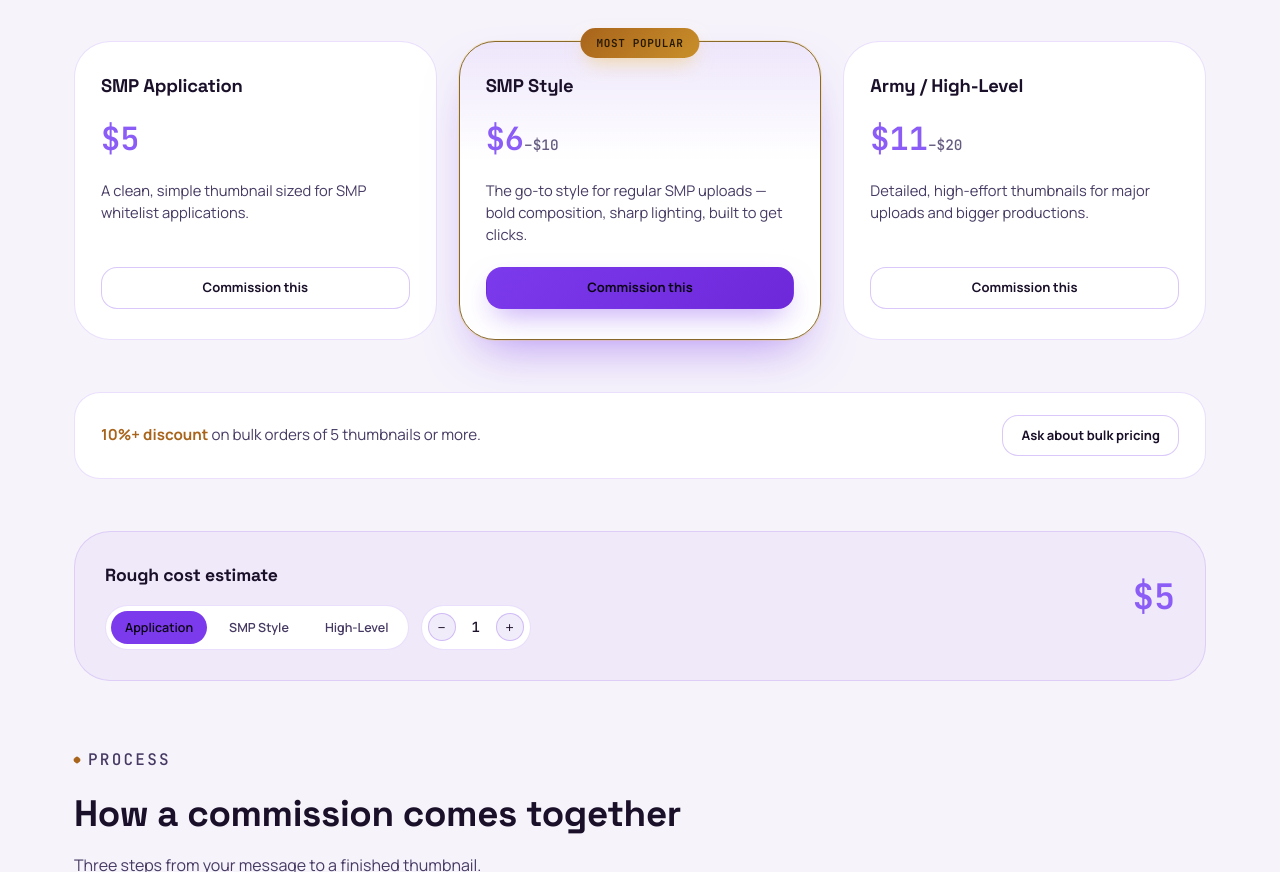
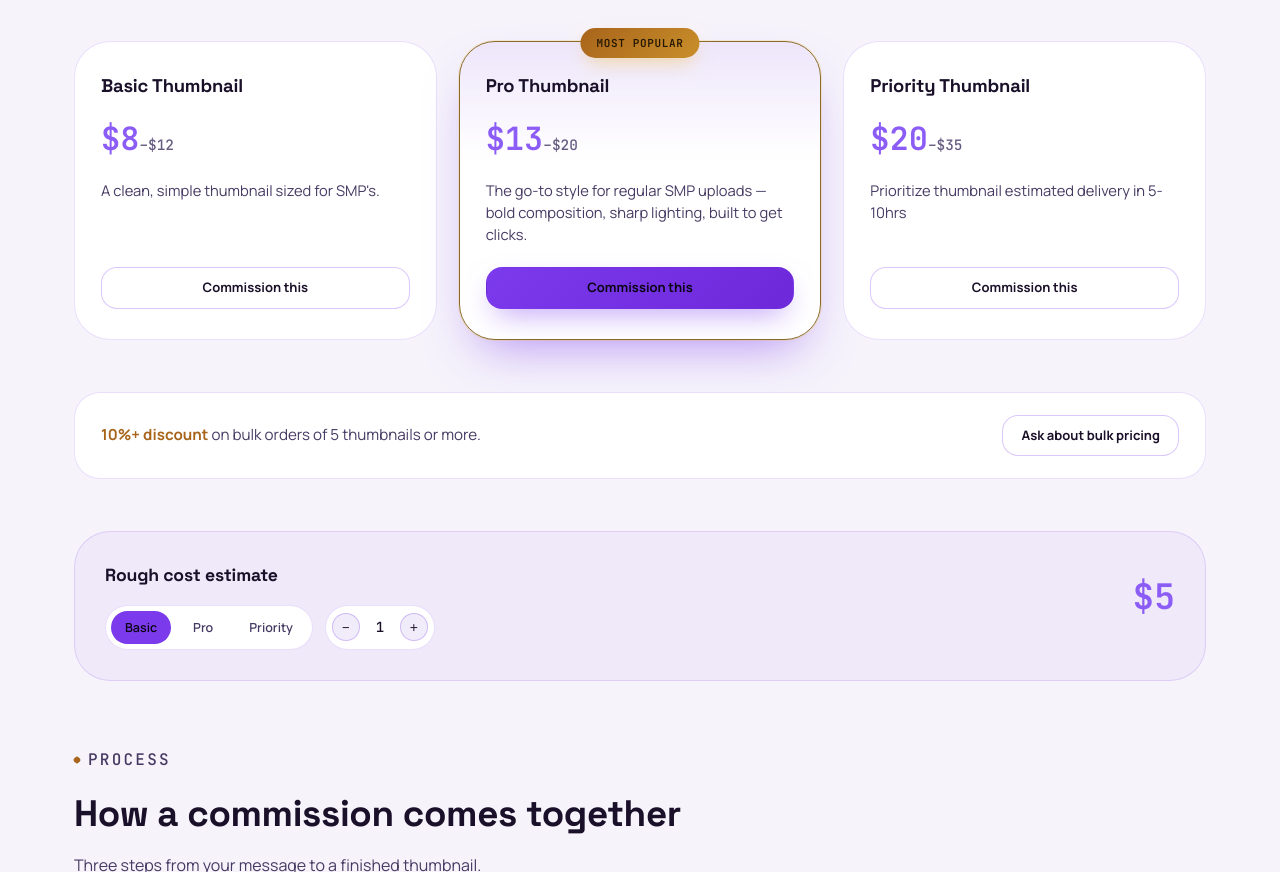
Before and after one commit to grxmrexperbusiness/Grxmrexper.art, a website built with webpack: page index.html in a window 1280 px wide. Shown: the part 2919-3791 px from the top of the page. Built offline with nearby package versions, Linux system fonts and the light colour scheme; files whose address does not match are found by name.

Commit message:
Update index.html

```diff
--- a/index.html
+++ b/index.html
@@ -805,24 +805,24 @@
 
       <div class="pricing-grid">
         <div class="price-card">
-          <h3>SMP Application</h3>
-          <div class="price-tag">$5</div>
-          <p>A clean, simple thumbnail sized for SMP whitelist applications.</p>
+          <h3>Basic Thumbnail</h3>
+          <div class="price-tag">$8<small>–$12</small></div>
+          <p>A clean, simple thumbnail sized for SMP's.</p>
           <a href="#contact" class="btn btn-ghost btn-sm">Commission this</a>
         </div>
 
         <div class="price-card popular">
           <span class="popular-badge">Most Popular</span>
-          <h3>SMP Style</h3>
-          <div class="price-tag">$6<small>–$10</small></div>
+          <h3>Pro Thumbnail</h3>
+          <div class="price-tag">$13<small>–$20</small></div>
           <p>The go-to style for regular SMP uploads — bold composition, sharp lighting, built to get clicks.</p>
           <a href="#contact" class="btn btn-primary btn-sm">Commission this</a>
         </div>
 
         <div class="price-card">
-          <h3>Army / High-Level</h3>
-          <div class="price-tag">$11<small>–$20</small></div>
-          <p>Detailed, high-effort thumbnails for major uploads and bigger productions.</p>
+          <h3>Priority Thumbnail</h3>
+          <div class="price-tag">$20<small>–$35</small></div>
+          <p>Prioritize thumbnail estimated delivery in 5-10hrs</p>
           <a href="#contact" class="btn btn-ghost btn-sm">Commission this</a>
         </div>
       </div>
@@ -838,9 +838,9 @@
           <p class="estimate-sub"></p>
           <div class="estimate-controls">
             <div class="tier-select" id="tierSelect">
-              <button data-price="5" class="active">Application</button>
-              <button data-price="6">SMP Style</button>
-              <button data-price="11">High-Level</button>
+              <button data-price="5" class="active">Basic</button>
+              <button data-price="6">Pro</button>
+              <button data-price="11">Priority</button>
             </div>
             <div class="qty-stepper">
               <button id="qtyMinus" aria-label="Decrease quantity">−</button>
```
